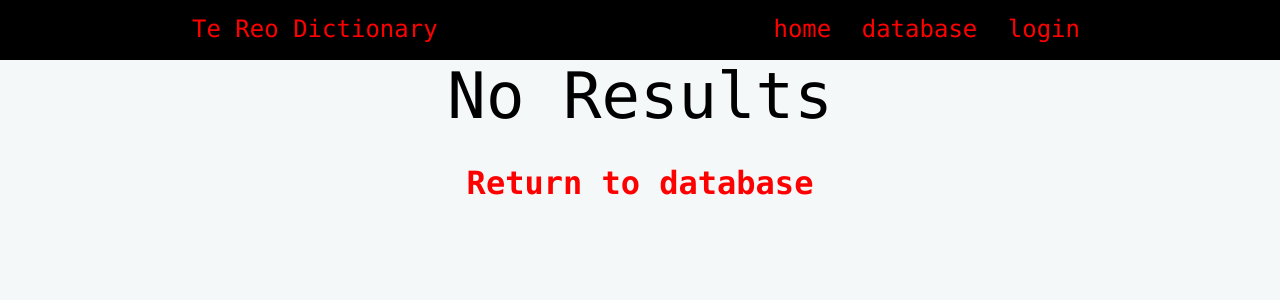
After one commit to Mingston-Song/Te-Reo-Dictionary, a Flask app: page /no_results in a window 1280 px wide. The commit adds this page. Shown: the top 300 px of the page. Run offline with Flask 3, Linux system fonts and the light colour scheme.

Commit message:
Added no results page Search bar working

```diff
--- a/app.py
+++ b/app.py
@@ -46,6 +46,11 @@ def render_home():
     return render_template('home.html')
 
 
+@app.route('/no_results')
+def render_no_results():
+    return render_template('no_results.html')
+
+
 @app.route('/database')
 def render_database():
     con = connect(DATABASE)
@@ -79,23 +84,29 @@ def render_database_categories(category_id):
     cur.execute(query)
     category_list = cur.fetchall()
     con.close()
-    return render_template('database.html', entries=entry_list, categories=category_list)
+    if len(entry_list) == 0:
+        return redirect("/no_results")
+    else:
+        return render_template('database.html', entries=entry_list, categories=category_list)
 
 
-@app.route('/search_type_mythicals', methods=['GET', 'Post'])
-def render_search_type_mythicals():
-    search = request.form['type_search']
-    query = "(Type LIKE ? or Second_Type LIKE ?)"
+@app.route('/search', methods=['GET', 'Post'])
+def render_search():
+    search = request.form['search']
+    query = "SELECT entries.id, entries.maori, entries.english, entries.definition, entries.level, categories.name " \
+            "FROM entries " \
+            "INNER JOIN categories ON entries.category_id=categories.id " \
+            "WHERE (entries.maori LIKE ? or entries.english LIKE ? or entries.level LIKE ?)"
     search = "%" + search + "%"
     con = connect(DATABASE)
     cur = con.cursor()
-    cur.execute(query, (search, search))
-    tag_list = cur.fetchall()
+    cur.execute(query, (search, search, search))
+    entry_list = cur.fetchall()
     con.close()
-    if len(tag_list) == 0:
+    if len(entry_list) == 0:
         return redirect("/no_results")
     else:
-        return render_template("mythicals.html", tags=tag_list)
+        return render_template("database.html", entries=entry_list)
 
 
 @app.route('/login', methods=["POST", "GET"])
@@ -217,12 +228,12 @@ def render_admin_page():
         maori = request.form.get("maori").lower().strip()
         english = request.form.get("english").lower().strip()
         definition = request.form.get("definition").capitalize().strip()
-        if definition == '':
-            definition = None
         level = request.form.get("level")
         category_id = request.form.get("category")
         user_id = session.get("user_id")
         con = connect(DATABASE)
+        if definition == '':
+            definition = 'Pending'
         query = "INSERT INTO entries (maori, english, definition, level, category_id, user_id) VALUES (?, ?, ?, ?, ?, ?)"
         cur = con.cursor()
         try:
--- a/static/style.css
+++ b/static/style.css
@@ -60,6 +60,11 @@ h4 {
     margin: 0 0 0 0;
 }
 
+.return-button {
+    margin-top: 2rem;
+    text-align: center;
+}
+
 nav {
     background-color: var(--black);
     text-align: center;
@@ -111,6 +116,7 @@ a .entry {
 }
 
 .big-entry-box {
+    text-align: center;
     width: 100%;
     background: var(--white);
     border: 0 solid var(--gray);
--- a/templates/entry.html
+++ b/templates/entry.html
@@ -11,5 +11,6 @@
         <img class="entry-box-image" src="/static/images/{{ entry[6] }}">
         <p class="entry-box-info"><strong>Uploaded by </strong>{{ entry[7] }} {{ entry[8] }}</p>
         <p class="entry-box-info">{{ entry[9] }}</p>
+        <h4><a href="/database">Return to database</a></h4>
     </div>
 {% endblock %}
--- /dev/null
+++ b/templates/no_results.html
@@ -0,0 +1,7 @@
+{% extends "base.html" %}
+
+{% block pageheading %}No Results{% endblock %}
+
+{% block main %}
+    <div class="return-button"><strong><h2><a href="/database">Return to database</a></h2></strong></div>
+{% endblock %}
```
Also changed, not shown: templates/delete_entry.html (added, +10 -0 lines), database.db.
